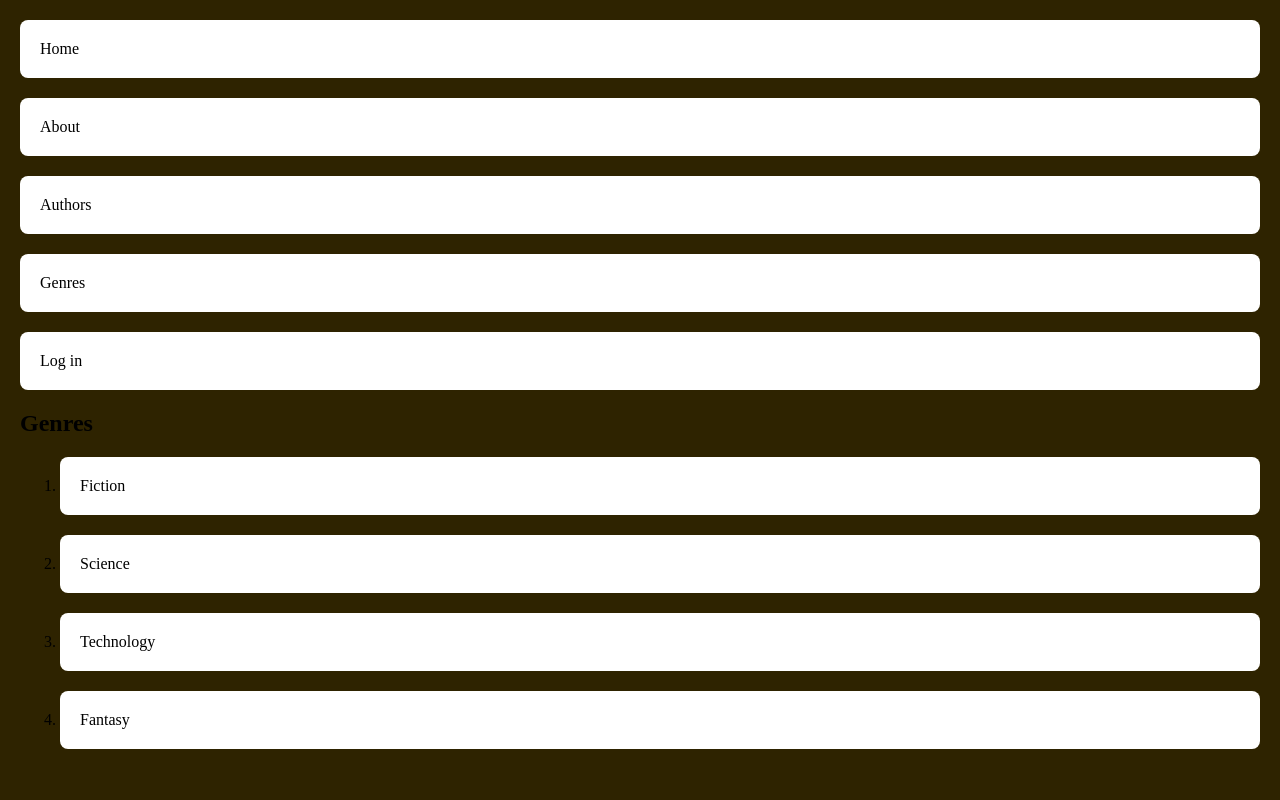
After one commit to mariiaait-projects/Library, a Django app: page /library/genres/ in a window 1280 px wide. The commit adds this page. Run offline with Django 4.2, Linux system fonts and the light colour scheme.

Commit message:
Added genres in menu

```diff
--- /dev/null
+++ b/sitelibrary/library/templates/library/genres.html
@@ -0,0 +1,9 @@
+{%extends 'base.html'%}
+{%block content%}
+    <h2> Genres </h2>
+    <ol>
+    {% for genre in genres %}
+        <li> {{genre}} </li>
+        {% endfor %}
+    </ol>
+{%endblock%}
--- a/sitelibrary/library/urls.py
+++ b/sitelibrary/library/urls.py
@@ -5,6 +5,7 @@ urlpatterns = [
     path('', views.index, name='home'),
     path('about/', views.about, name='about'),
     path('authors/', views.authors, name='authors'),
+    path('genres/', views.genres, name='genres'),
     path('login/', views.log_in, name='log_in'),
     path('books/<int:IDBook>', views.book_by_id, name='book_by_id')
 ]
--- a/sitelibrary/library/views.py
+++ b/sitelibrary/library/views.py
@@ -96,9 +96,11 @@ def get_authors():
 
 
 menu = [{"title": "Home", "URL": "home"}, {"title": "About", "URL": "about"}, {"title": "Authors", "URL": "authors"},
-        {"title": "Log in", "URL": "log_in"}]
+        {"title": "Genres", "URL": "genres"}, {"title": "Log in", "URL": "log_in"}]
 
-data = {"books": books, "title": "Library", "menu": menu, "authors": get_authors()}
+list_genre = ["Fiction", "Science", "Technology", "Fantasy"]
+
+data = {"books": books, "title": "Library", "menu": menu, "authors": get_authors(), "genres": list_genre}
 
 
 # Create your views here.
@@ -113,6 +115,9 @@ def about(request):
 def authors(request):
     return render(request, 'library/authors.html', context=data)
 
+def genres(request):
+    return render(request, 'library/genres.html', context=data)
+
 
 def log_in(request):
     return render(request, 'library/log_in.html', context=data)
--- a/sitelibrary/templates/base.html
+++ b/sitelibrary/templates/base.html
@@ -3,7 +3,7 @@
 <html lang="en">
 <head>
     <meta charset="UTF-8">
-    <link type="text/css" rel="stylesheet" href="{% static 'library/css/style.css' %}">
+    <link type="text/css" rel="stylesheet" href="{% static 'library/css/index.css' %}">
     <title>{{ title }}</title>
 </head>
 <body>
```
